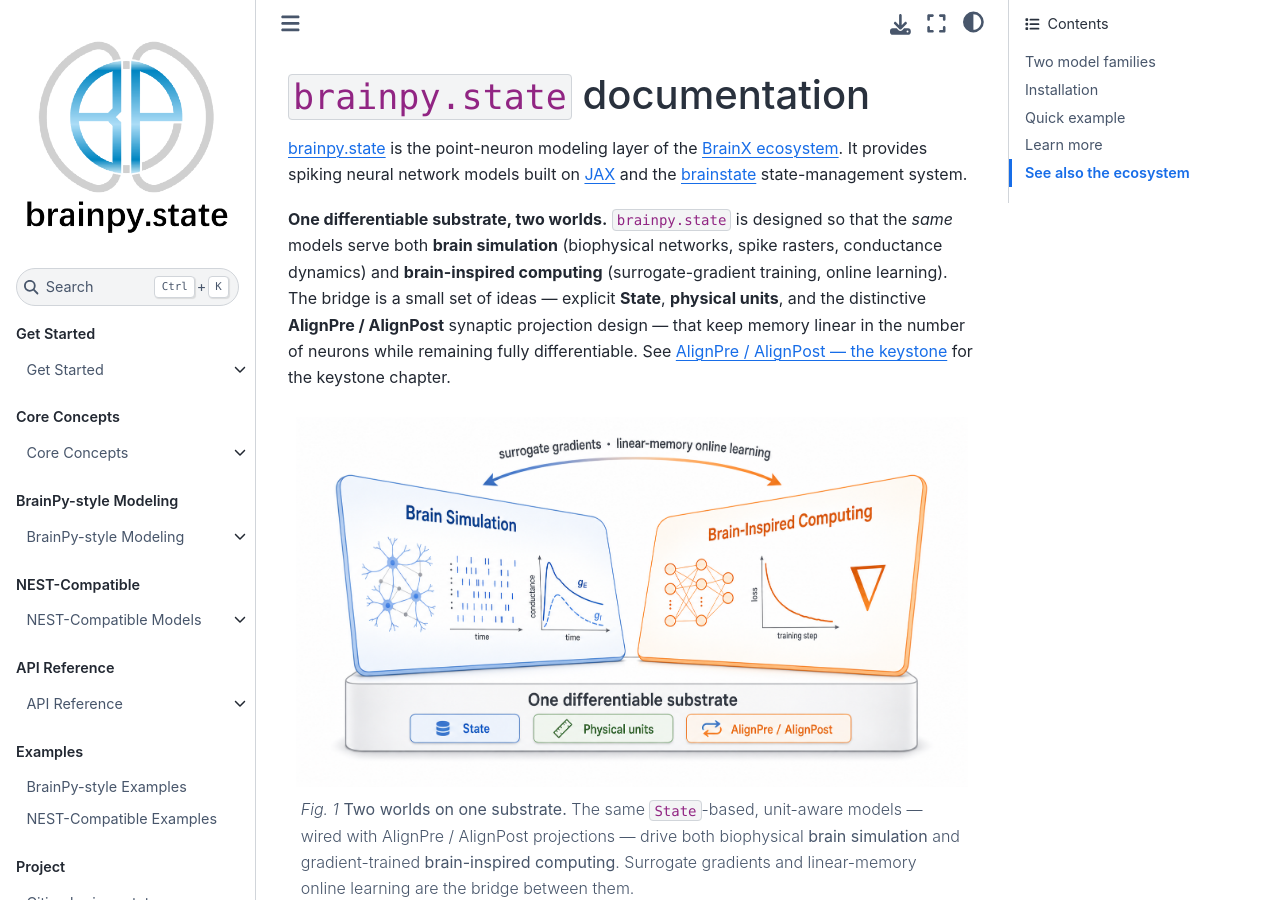
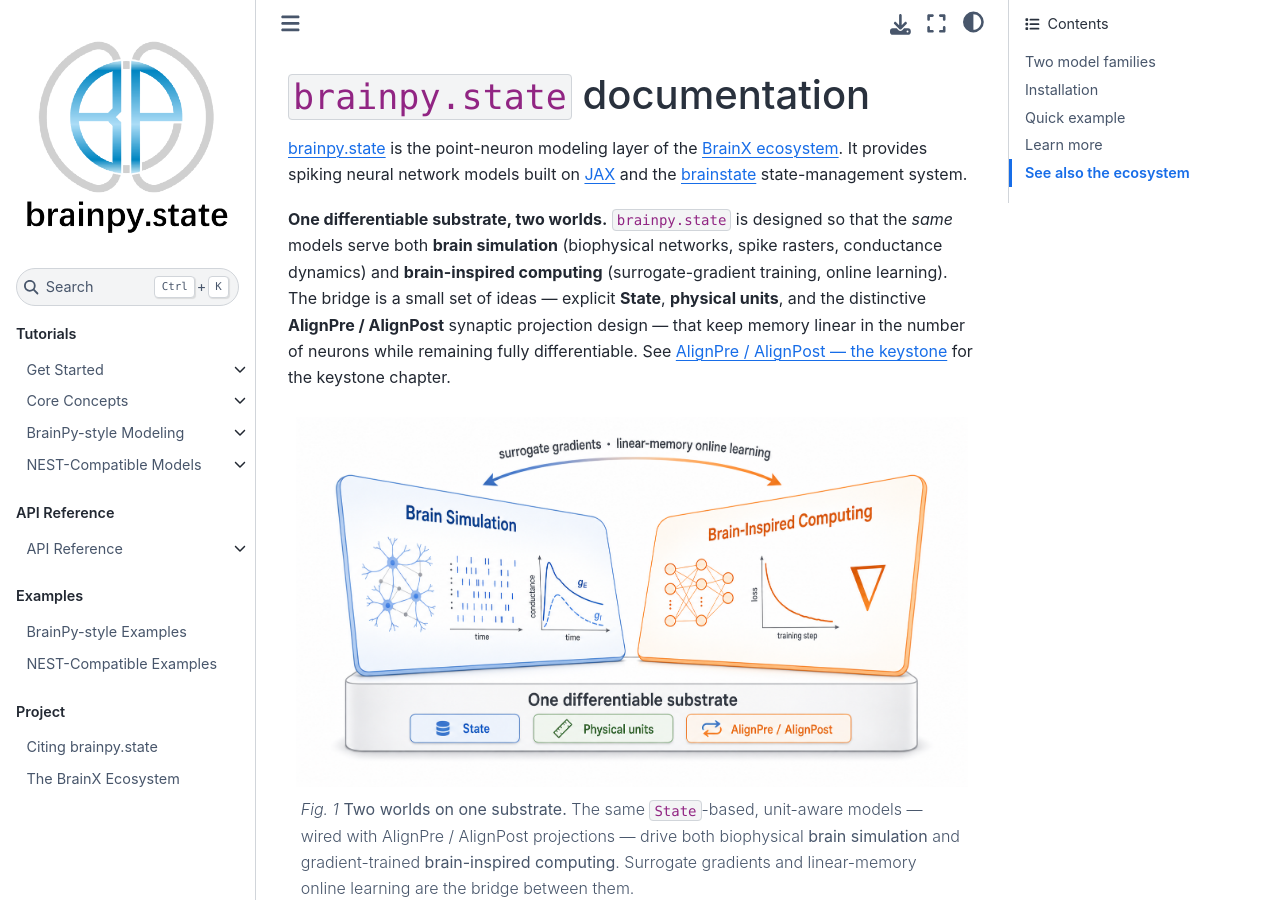
Before and after one commit to chaobrain/brainpy.state, a Sphinx documentation site: the page built from docs/index.rst, in a window 1280 px wide and 900 px high. Built offline with Sphinx 7.4.7 and the Sphinx Book theme 1.1.4, drawn with Linux system fonts in a browser that asks for light colours; pages that are not in the unit, such as notebooks, are missing from menus.

Commit message:
docs: update index.rst to rename 'Get Started' to 'Tutorials' and remove unnecessary sections

```diff
--- a/docs/index.rst
+++ b/docs/index.rst
@@ -213,32 +213,11 @@
 .. toctree::
    :hidden:
    :maxdepth: 1
-   :caption: Get Started
+   :caption: Tutorials
 
    get-started/index
-
-
-.. toctree::
-   :hidden:
-   :maxdepth: 1
-   :caption: Core Concepts
-
    concepts/index
-
-
-.. toctree::
-   :hidden:
-   :maxdepth: 1
-   :caption: BrainPy-style Modeling
-
    brainpy-style/index
-
-
-.. toctree::
-   :hidden:
-   :maxdepth: 1
-   :caption: NEST-Compatible
-
    nest-style/index
 
 
```
